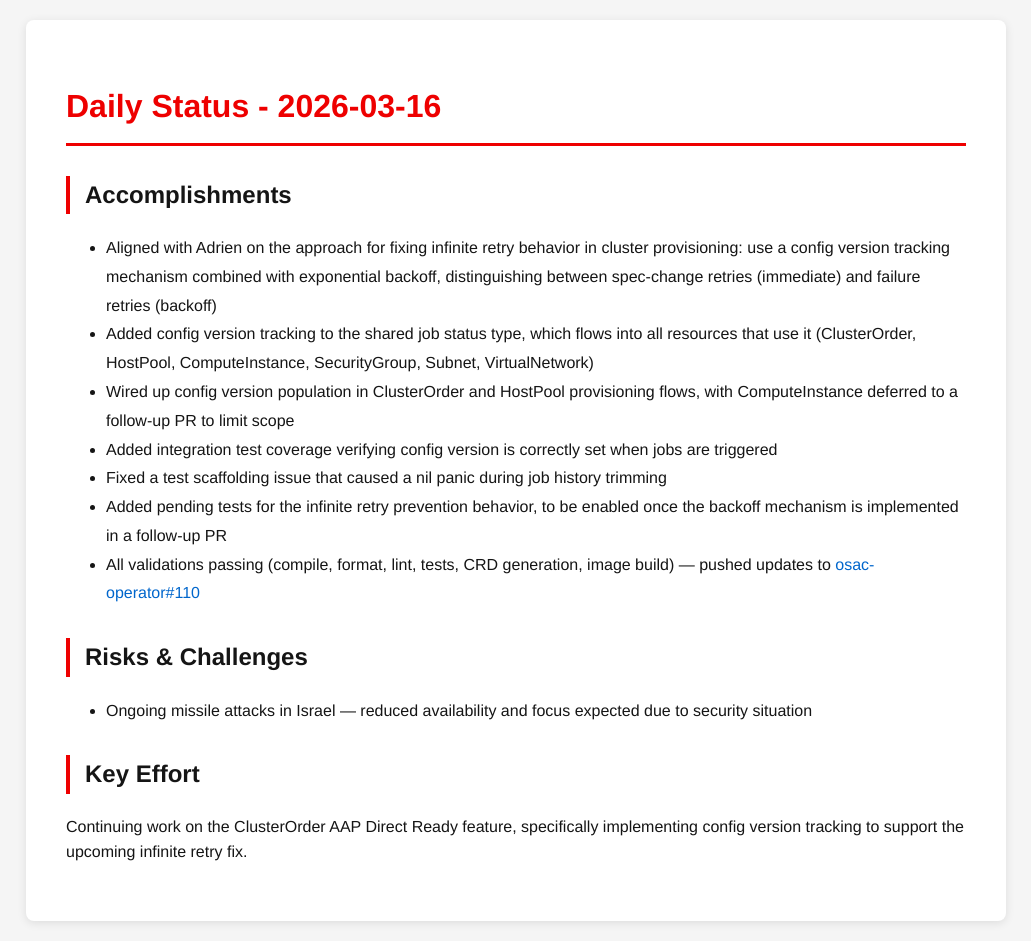
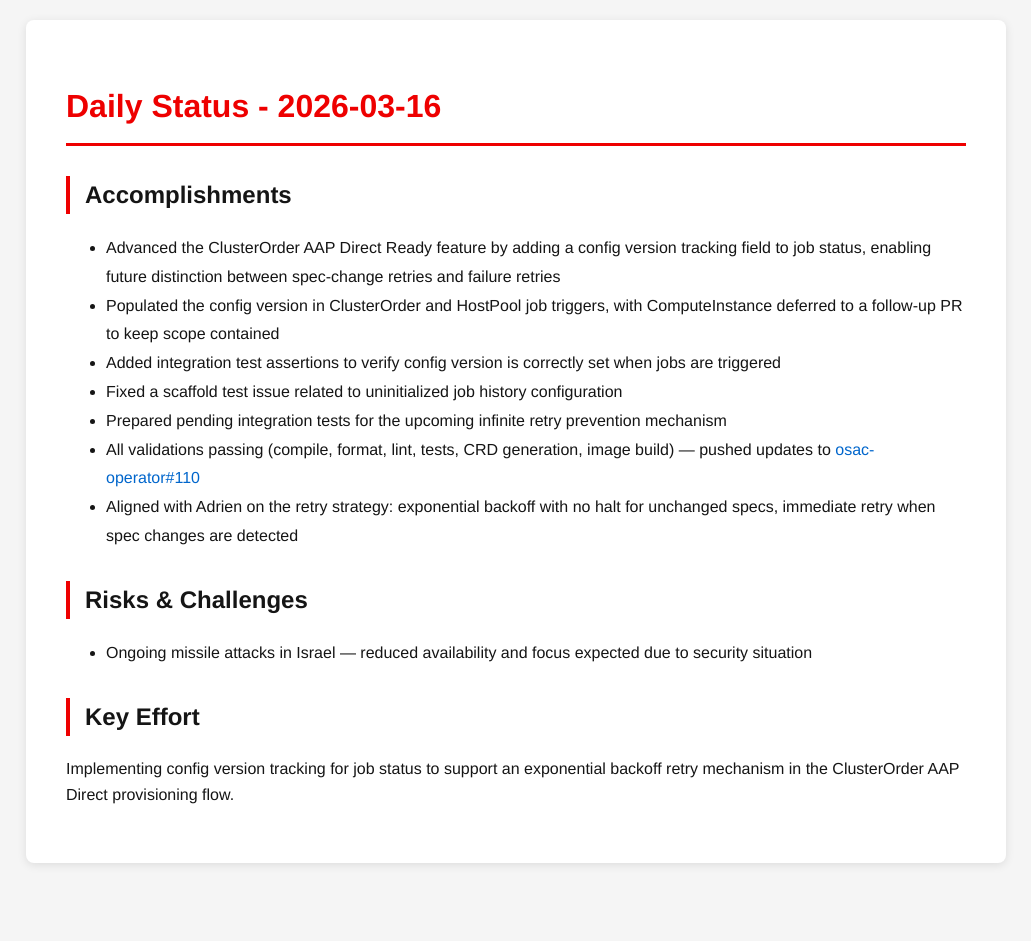
Before and after one commit to tzvatot/daily-status, a Jekyll site: the page built from 2026-03-16.md, in a window 1280 px wide. Shown: the whole page, without its empty margins (124-1155 px from the left). Built offline with Jekyll 4.4.1, drawn with Linux system fonts in a browser that asks for light colours; after the commit the page ends 900 px from its top, so only the background shows below that.

Commit message:
Daily status update - 2026-03-16

```diff
--- a/2026-03-16.md
+++ b/2026-03-16.md
@@ -7,16 +7,16 @@ date: 2026-03-16
 # Daily Status - 2026-03-16
 
 ## Accomplishments
-- Aligned with Adrien on the approach for fixing infinite retry behavior in cluster provisioning: use a config version tracking mechanism combined with exponential backoff, distinguishing between spec-change retries (immediate) and failure retries (backoff)
-- Added config version tracking to the shared job status type, which flows into all resources that use it (ClusterOrder, HostPool, ComputeInstance, SecurityGroup, Subnet, VirtualNetwork)
-- Wired up config version population in ClusterOrder and HostPool provisioning flows, with ComputeInstance deferred to a follow-up PR to limit scope
-- Added integration test coverage verifying config version is correctly set when jobs are triggered
-- Fixed a test scaffolding issue that caused a nil panic during job history trimming
-- Added pending tests for the infinite retry prevention behavior, to be enabled once the backoff mechanism is implemented in a follow-up PR
+- Advanced the ClusterOrder AAP Direct Ready feature by adding a config version tracking field to job status, enabling future distinction between spec-change retries and failure retries
+- Populated the config version in ClusterOrder and HostPool job triggers, with ComputeInstance deferred to a follow-up PR to keep scope contained
+- Added integration test assertions to verify config version is correctly set when jobs are triggered
+- Fixed a scaffold test issue related to uninitialized job history configuration
+- Prepared pending integration tests for the upcoming infinite retry prevention mechanism
 - All validations passing (compile, format, lint, tests, CRD generation, image build) — pushed updates to [osac-operator#110](https://github.com/osac-project/osac-operator/pull/110)
+- Aligned with Adrien on the retry strategy: exponential backoff with no halt for unchanged specs, immediate retry when spec changes are detected
 
 ## Risks & Challenges
 - Ongoing missile attacks in Israel — reduced availability and focus expected due to security situation
 
 ## Key Effort
-Continuing work on the ClusterOrder AAP Direct Ready feature, specifically implementing config version tracking to support the upcoming infinite retry fix.
+Implementing config version tracking for job status to support an exponential backoff retry mechanism in the ClusterOrder AAP Direct provisioning flow.
```
